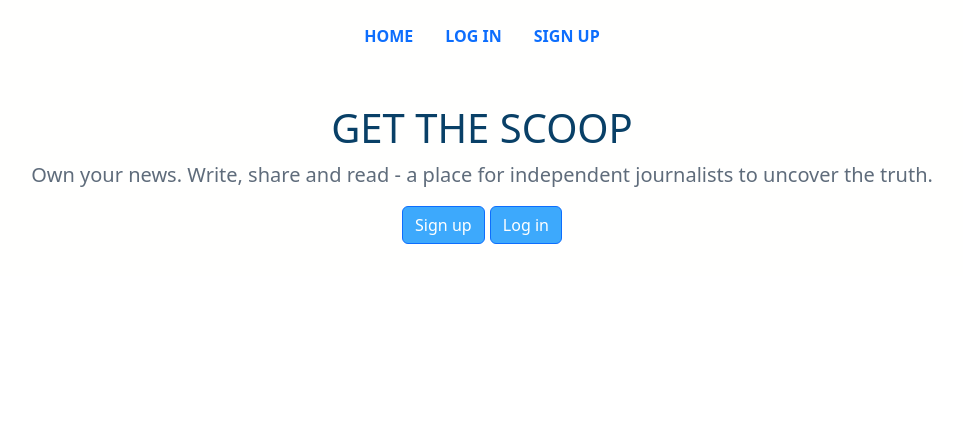
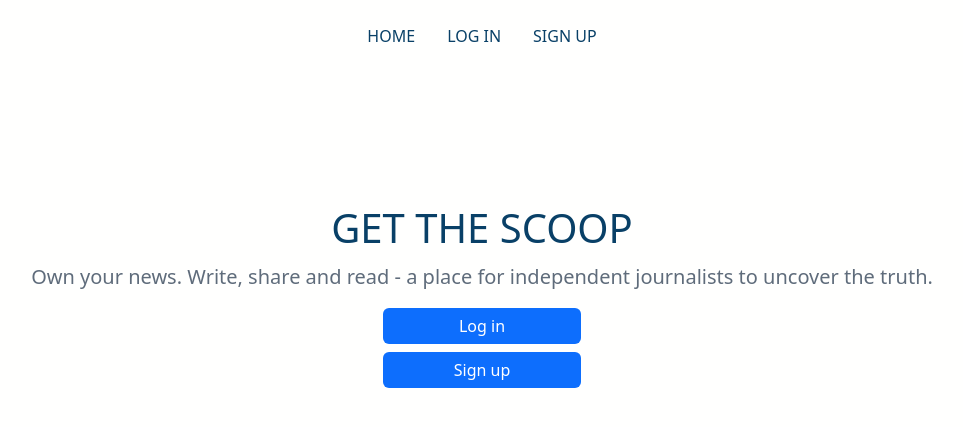
Before and after one commit to lucasshaw12/news_app_django, a Django app: page / in a window 1280 px wide. Shown: the top 427 px of the page, without its empty margins (158-1121 px from the left). Run offline with Django 4.2, Linux system fonts and the light colour scheme; parts of the project's set-up code (start-up, migrations or seed data) failed here and were passed over; some libraries are stand-ins or nearby versions.

Commit message:
Updated css.

```diff
--- a/static/css/custom.css
+++ b/static/css/custom.css
@@ -1,22 +1,8 @@
 /* static/css/base.css */
 
 /* fundamental styles */
-.body {
-
-}
-
-.btn {
-    background-color: #3da9fc;
-    color: #fffffe;
-}
-
-.container-fluid {
+body {
     background-color: #fffffe;
-}
-
-.container-fluid ul{
-    text-transform: uppercase;
-    font-weight: bold;
 }
 
 h1{
@@ -31,6 +17,45 @@
     color: #5f6c7b;
 }
 
+.btn {
+    border: none;
+}
+
+/* TOP NAV BAR */
+
+.container-fluid ul a{
+    color: #094067;
+    text-transform: uppercase;
+    font-weight: 300;
+}
+
+.container-fluid ul a:hover{
+    color: black;
+}
+
+/* END TOP NAV BAR */
+
+/* LANDING PAGE */
+
+div.cover-container main{
+    margin-top: 100px;
+}
+
+div.cover-container p.lead{
+    margin-top: 10px;
+}
+
+div.cover-container p.lead .btn{
+    font-size: 16px;
+    text-transform: uppercase;
+    margin-top: 20px;
+    background-color: #3da9fc;
+    color: #fffffe;
+}
+
+/* END LANDING PAGE */
+
+/* ARTICLES LIST */
 .card {
     border-top: none;
 }
@@ -47,3 +72,19 @@
 .card-header a{
     color: #fffffe;
 }
+
+.card-body a{
+    text-decoration: none;
+}
+
+/* END ARTICLES LIST */
+
+/* FORMS */
+
+.container form .btn{
+    background-color: #3da9fc;
+    color: #fffffe;
+    border: none;
+}
+
+/* END FORMS */
--- a/templates/article_list.html
+++ b/templates/article_list.html
@@ -4,7 +4,6 @@
 {% block content %}
 <div class="container">
     <div class="col-8 mx-auto">
-        <h3 class="pb-4 mb-4 fst-italic border-bottom">Article List</h3>
         {% for article in article_list %}
         <div class="card">
             <div class="card-header">
--- a/templates/home.html
+++ b/templates/home.html
@@ -12,8 +12,10 @@
             {% if user.is_authenticated %}
             <a class="btn btn-primary" href="{% url 'article_list' %}">View all articles</a>
             {% else %}
-            <a class="btn btn-primary" href="{% url 'login' %}">Sign up</a>
-            <a class="btn btn-primary" href="{% url 'signup' %}">Log in</a>
+        <div class="d-grid gap-2 col-2 mx-auto">
+            <a class="btn btn-primary" href="{% url 'login' %}">Log in</a>
+            <a class="btn btn-primary" href="{% url 'signup' %}">Sign up</a>
+        </div>
         </p>
         {% endif %}
     </main>
```
